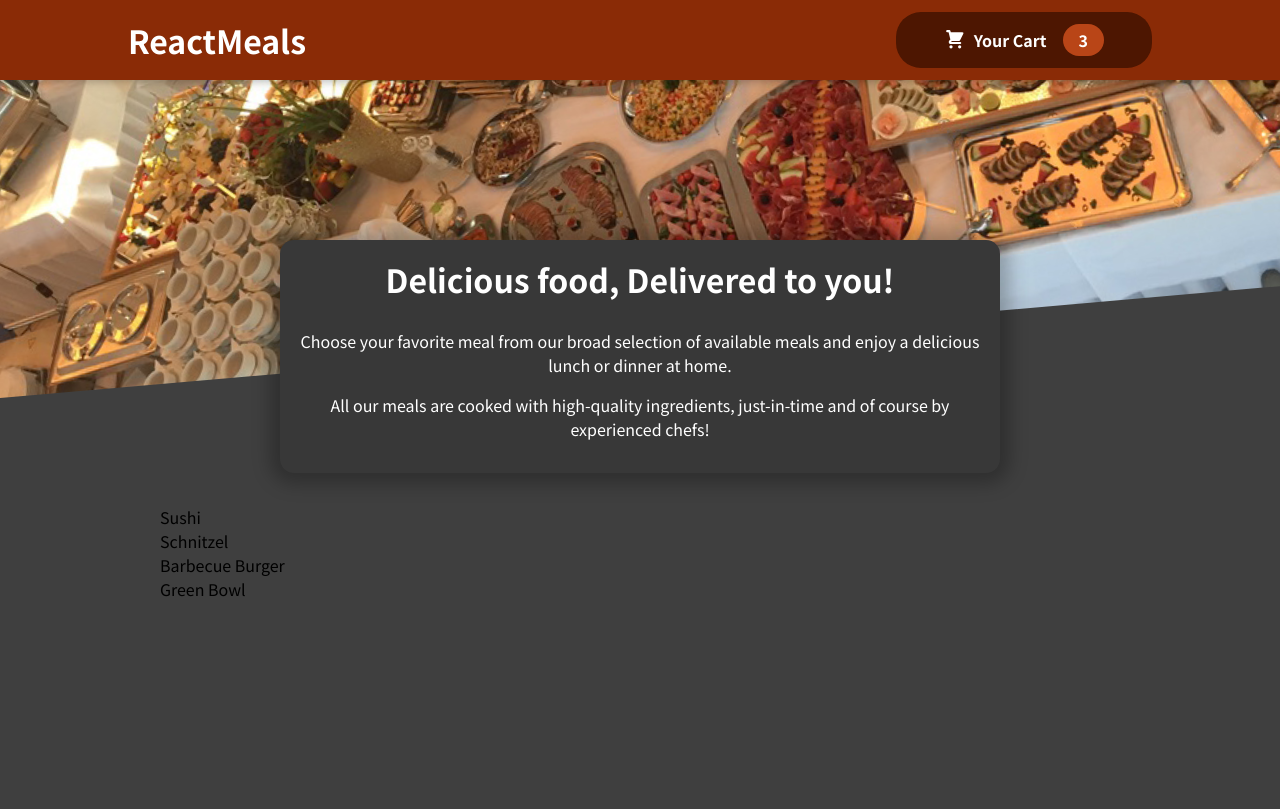
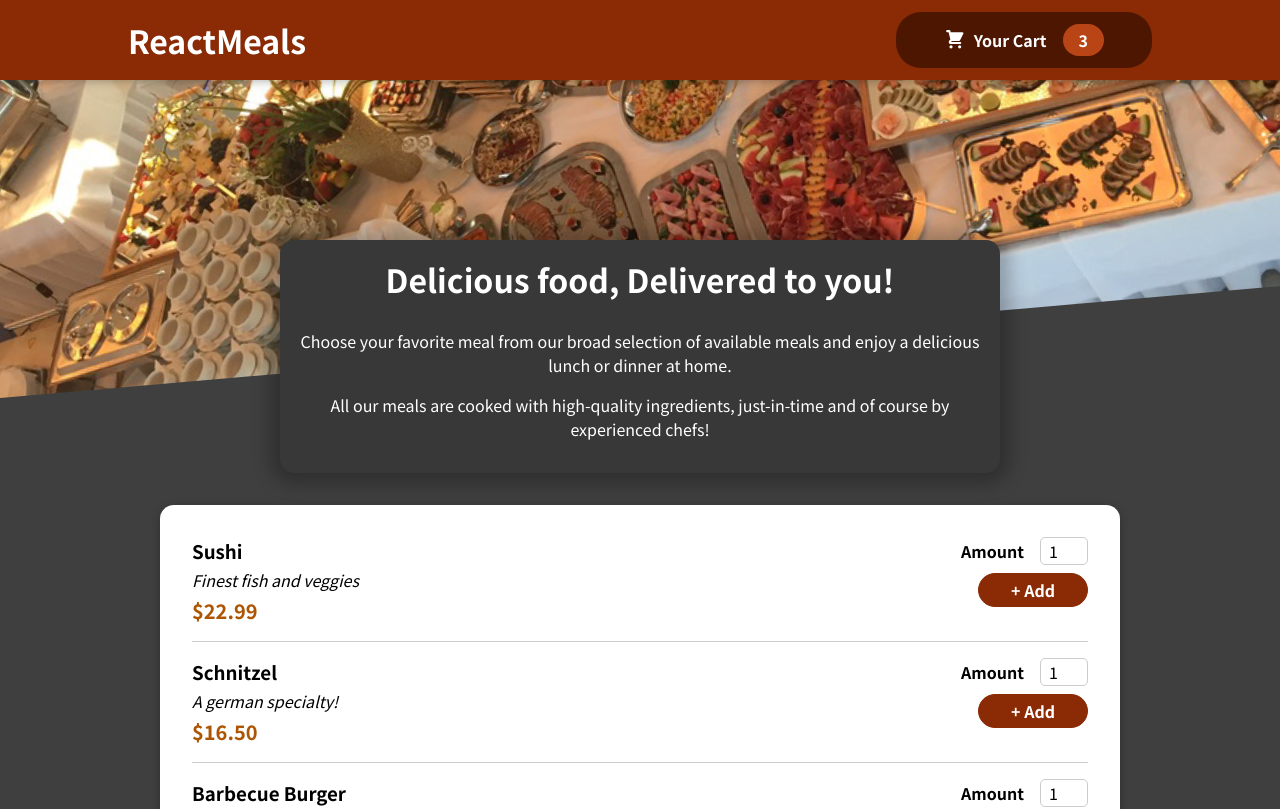
Before and after one commit to YanaAleksieva/react-food-order-app, a React (Create React App) app: page / in a window 1280 px wide. Shown: the top 809 px of the page. Built offline with nearby package versions, Linux system fonts and the light colour scheme.

Commit message:
add MealItem and MealItemForm components, and Input and Card general UI components

```diff
--- a/src/components/Meals/AvailableMeals.js
+++ b/src/components/Meals/AvailableMeals.js
@@ -1,3 +1,6 @@
+import Card from "../UI/Card";
+import MealItem from "./MealItem/MealItem";
+
 import classes from "./AvailableMeals.module.css";
 
 const DUMMY_MEALS = [
@@ -28,11 +31,21 @@
 ];
 
 const AvailableMeals = () => {
-  const mealsList = DUMMY_MEALS.map((meal) => <li>{meal.name}</li>);
+  const mealsList = DUMMY_MEALS.map((meal) => (
+    <MealItem
+      id={meal.id}
+      key={meal.id}
+      name={meal.name}
+      description={meal.description}
+      price={meal.price}
+    />
+  ));
 
   return (
     <section className={classes.meals}>
-      <ul>{mealsList}</ul>
+      <Card>
+        <ul>{mealsList}</ul>
+      </Card>
     </section>
   );
 };
--- /dev/null
+++ b/src/components/Meals/MealItem/MealItem.js
@@ -0,0 +1,21 @@
+import classes from "./MealItem.module.css";
+import MealItemForm from "./MealItemForm";
+
+const MealItem = (props) => {
+  const price = `$${props.price.toFixed(2)}`;
+
+  return (
+    <li className={classes.meal}>
+      <div>
+        <h3>{props.name}</h3>
+        <div className={classes.description}>{props.description}</div>
+        <div className={classes.price}>{price}</div>
+      </div>
+      <div>
+        <MealItemForm id={props.id} />
+      </div>
+    </li>
+  );
+};
+
+export default MealItem;
--- /dev/null
+++ b/src/components/Meals/MealItem/MealItem.module.css
@@ -0,0 +1,22 @@
+.meal {
+  display: flex;
+  justify-content: space-between;
+  margin: 1rem;
+  padding-bottom: 1rem;
+  border-bottom: 1px solid #ccc;
+}
+
+.meal h3 {
+  margin: 0 0 0.25rem 0;
+}
+
+.description {
+  font-style: italic;
+}
+
+.price {
+  margin-top: 0.25rem;
+  font-weight: bold;
+  color: #ad5502;
+  font-size: 1.25rem;
+}
--- /dev/null
+++ b/src/components/Meals/MealItem/MealItemForm.js
@@ -0,0 +1,23 @@
+import Input from "../../UI/Input";
+import classes from "./MealItemForm.module.css";
+
+const MealItemForm = (props) => {
+  return (
+    <form className={classes.form}>
+      <Input
+        label="Amount"
+        input={{
+          id: "amount_" + props.id,
+          type: "number",
+          min: "1",
+          max: "5",
+          step: "1",
+          defaultValue: "1",
+        }}
+      />
+      <button>+ Add</button>
+    </form>
+  );
+};
+
+export default MealItemForm;
--- /dev/null
+++ b/src/components/Meals/MealItem/MealItemForm.module.css
@@ -0,0 +1,20 @@
+.form {
+  text-align: right;
+}
+
+.form button {
+  font: inherit;
+  cursor: pointer;
+  background-color: #8a2b06;
+  border: 1px solid #8a2b06;
+  color: white;
+  padding: 0.25rem 2rem;
+  border-radius: 20px;
+  font-weight: bold;
+}
+
+.form button:hover,
+.form button:active {
+  background-color: #641e03;
+  border-color: #641e03;
+}
--- /dev/null
+++ b/src/components/UI/Card.js
@@ -0,0 +1,7 @@
+import classes from "./Card.module.css";
+
+const Card = (props) => {
+  return <div className={classes.card}>{props.children}</div>;
+};
+
+export default Card;
--- /dev/null
+++ b/src/components/UI/Card.module.css
@@ -0,0 +1,6 @@
+.card {
+  padding: 1rem;
+  box-shadow: 0 2px 8px rgba(0, 0, 0, 0.25);
+  border-radius: 14px;
+  background-color: white;
+}
--- /dev/null
+++ b/src/components/UI/Input.js
@@ -0,0 +1,12 @@
+import classes from "./Input.module.css";
+
+const Input = (props) => {
+  return (
+    <div className={classes.input}>
+      <label htmlFor={props.input.id}>{props.label}</label>
+      <input {...props.input} />
+    </div>
+  );
+};
+
+export default Input;
--- /dev/null
+++ b/src/components/UI/Input.module.css
@@ -0,0 +1,18 @@
+.input {
+  display: flex;
+  align-items: center;
+  margin-bottom: 0.5rem;
+}
+
+.input label {
+  font-weight: bold;
+  margin-right: 1rem;
+}
+
+.input input {
+  width: 3rem;
+  border-radius: 5px;
+  border: 1px solid #ccc;
+  font: inherit;
+  padding-left: 0.5rem;
+}
```
